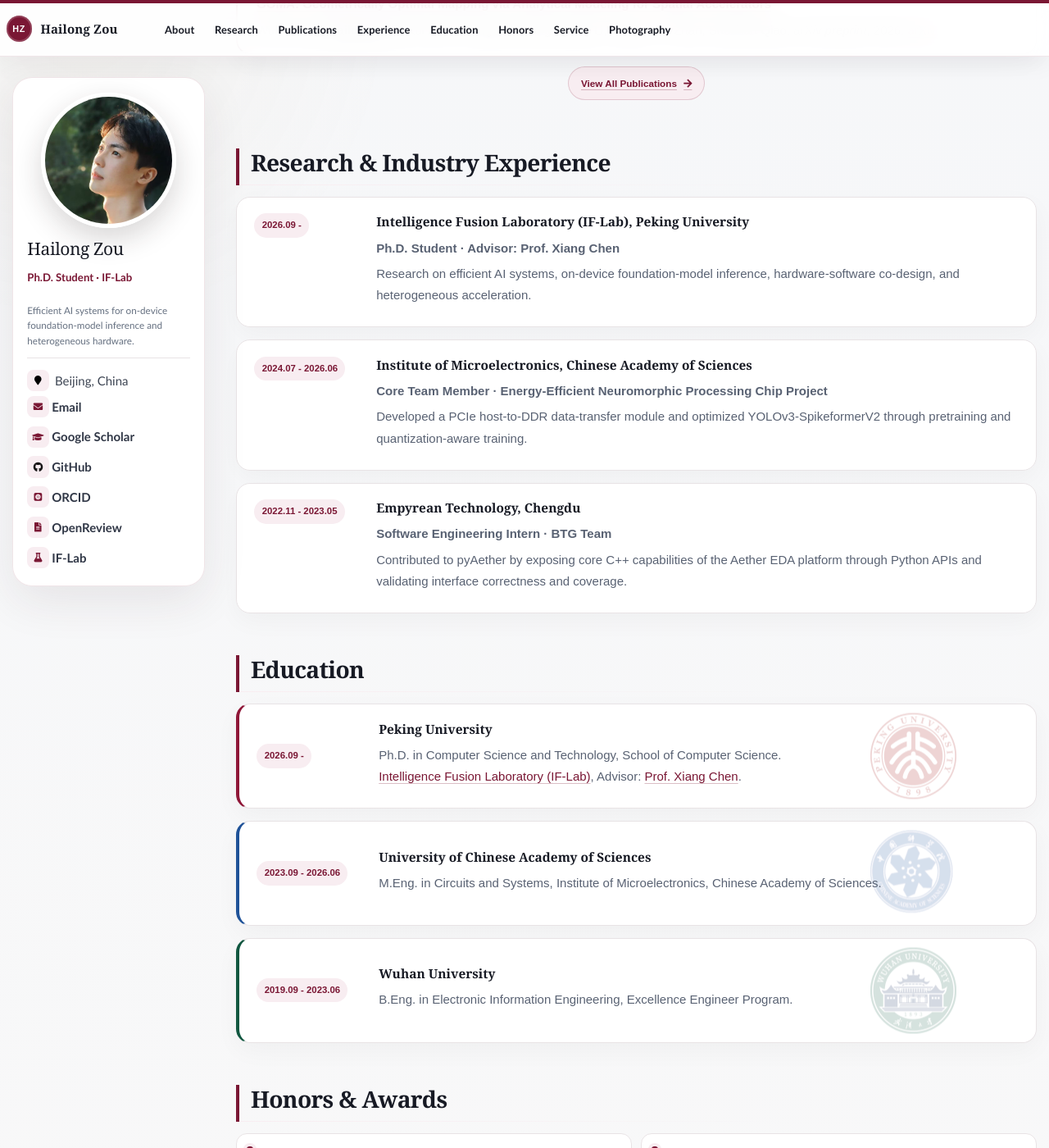
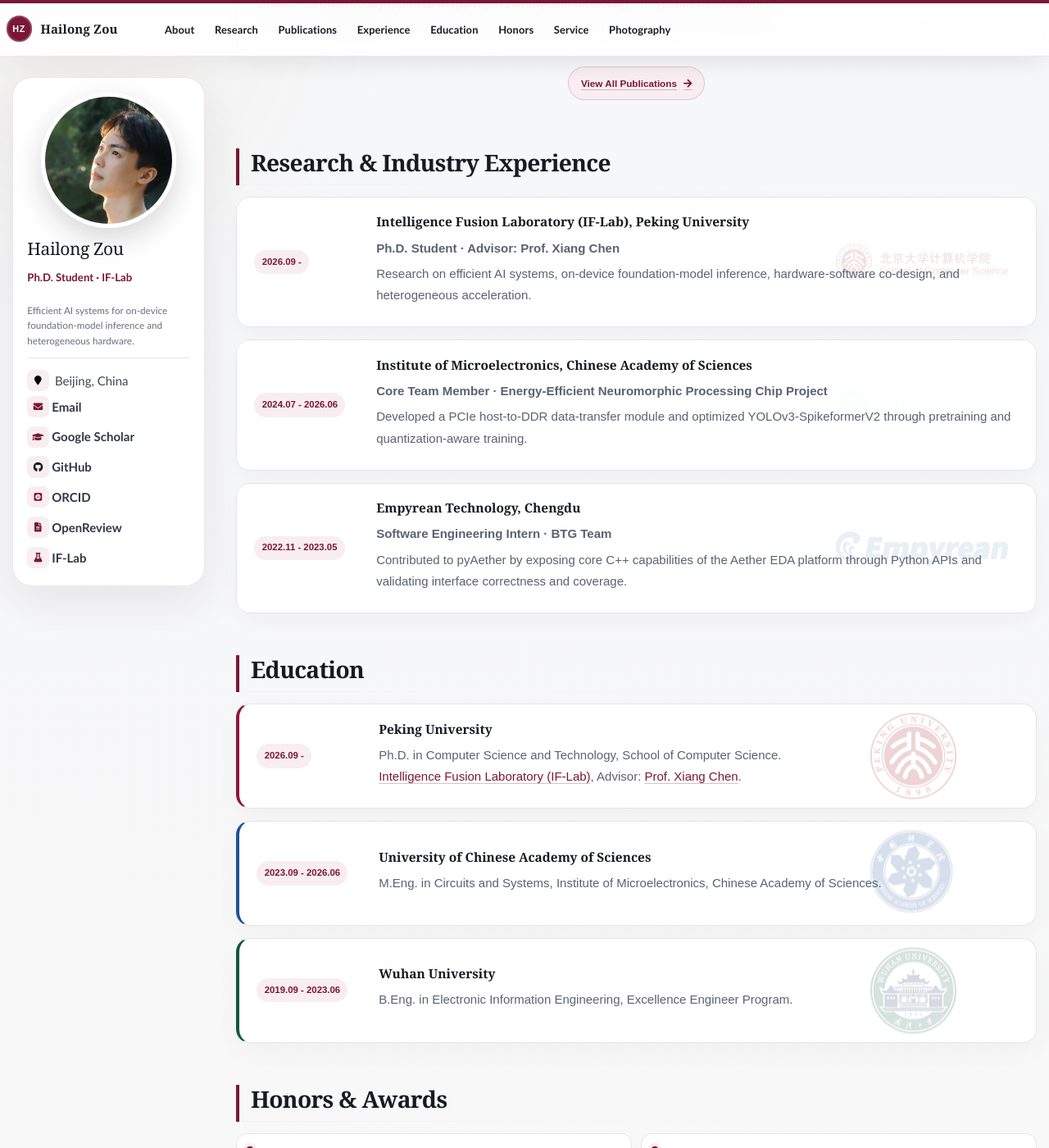
Before and after one commit to Hailong-Zou/Hailong-Zou.github.io, a Jekyll site: the page built from _pages/about.md, in a window 1280 px wide and 1400 px high, scrolled down 2116 px. Shown: the whole window at 82% size. Built offline with Jekyll 4.4.1, drawn with Linux system fonts in a browser that asks for light colours; some web fonts are replaced.

Commit message:
Add organization marks to experience cards

```diff
--- a/_pages/about.md
+++ b/_pages/about.md
@@ -73,8 +73,9 @@ redirect_from:
 
 <h2 data-i18n="section.experience">Research &amp; Industry Experience</h2>
 
-<div class="timeline">
-  <div class="timeline-item">
+<div class="timeline experience">
+  <div class="timeline-item experience-item experience-item--pkucs">
+    <span class="experience-watermark" aria-hidden="true"><img src="/images/experience/pkucs-logo.png" alt=""></span>
     <div class="timeline-date">2026.09 -</div>
     <div>
       <h3 data-i18n="experience.iflab.institution">Intelligence Fusion Laboratory (IF-Lab), Peking University</h3>
@@ -82,7 +83,8 @@ redirect_from:
       <p data-i18n="experience.iflab.description">Research on efficient AI systems, on-device foundation-model inference, hardware-software co-design, and heterogeneous acceleration.</p>
     </div>
   </div>
-  <div class="timeline-item">
+  <div class="timeline-item experience-item experience-item--imecas">
+    <span class="experience-watermark" aria-hidden="true"><img src="/images/experience/imecas-logo.png" alt=""></span>
     <div class="timeline-date">2024.07 - 2026.06</div>
     <div>
       <h3 data-i18n="experience.neuromorphic.institution">Institute of Microelectronics, Chinese Academy of Sciences</h3>
@@ -90,7 +92,8 @@ redirect_from:
       <p data-i18n="experience.neuromorphic.description">Developed a PCIe host-to-DDR data-transfer module and optimized YOLOv3-SpikeformerV2 through pretraining and quantization-aware training.</p>
     </div>
   </div>
-  <div class="timeline-item">
+  <div class="timeline-item experience-item experience-item--empyrean">
+    <span class="experience-watermark" aria-hidden="true"><img src="/images/experience/empyrean-logo.png" alt=""></span>
     <div class="timeline-date">2022.11 - 2023.05</div>
     <div>
       <h3 data-i18n="experience.empyrean.institution">Empyrean Technology, Chengdu</h3>
--- a/assets/css/main.scss
+++ b/assets/css/main.scss
@@ -846,6 +846,50 @@ html[lang="zh-CN"] .page__content > h3 {
     opacity: .17;
 }
 
+.experience .timeline-item {
+    position: relative;
+    min-height: 8rem;
+    align-items: center;
+    overflow: hidden;
+    isolation: isolate;
+}
+
+.experience .timeline-item > div {
+    position: relative;
+    z-index: 2;
+}
+
+.experience-watermark {
+    position: absolute;
+    z-index: 1;
+    top: 50%;
+    right: 2.25rem;
+    display: flex;
+    width: 14rem;
+    height: 4.5rem;
+    align-items: center;
+    justify-content: center;
+    transform: translateY(-50%);
+    pointer-events: none;
+}
+
+.experience-watermark img {
+    display: block;
+    width: 100%;
+    height: 100%;
+    max-width: none;
+    object-fit: contain;
+    opacity: .12;
+}
+
+.experience-item--imecas .experience-watermark img {
+    opacity: .2;
+}
+
+.experience-item--empyrean .experience-watermark img {
+    opacity: .09;
+}
+
 .page__content > ul {
     display: grid;
     grid-template-columns: repeat(2, minmax(0, 1fr));
@@ -1129,6 +1173,24 @@ html[lang="zh-CN"] .page__content > h3 {
         opacity: .095;
     }
 
+    .experience-watermark {
+        right: -.8rem;
+        width: 10rem;
+        height: 3.25rem;
+    }
+
+    .experience-watermark img {
+        opacity: .065;
+    }
+
+    .experience-item--imecas .experience-watermark img {
+        opacity: .1;
+    }
+
+    .experience-item--empyrean .experience-watermark img {
+        opacity: .05;
+    }
+
     .page__content > h2 {
         margin-top: 2.7rem;
         font-size: 1.45rem;
```
Also changed, not shown: images/experience/SOURCES.md (added, +7 -0 lines), images/experience/empyrean-logo.png (added), images/experience/imecas-logo.png (added), images/experience/pkucs-logo.png (added).
